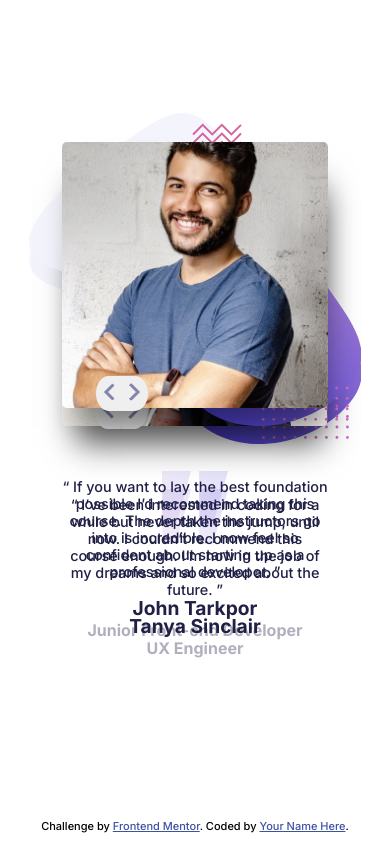
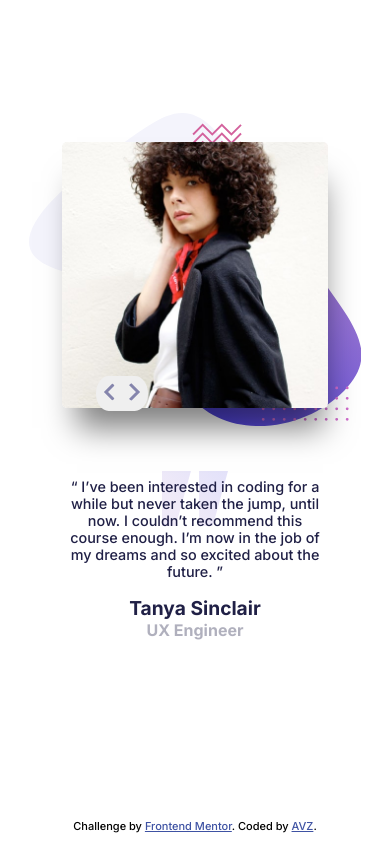
Before and after one commit to AxelZelenskiy/coding-bootcamp-testimonials-slider-master, a website built with webpack: page src/index.html in a window 390 px wide. Built offline with nearby package versions, Linux system fonts and the light colour scheme.

Commit message:
Complete...

```diff
--- a/src/index.html
+++ b/src/index.html
@@ -17,7 +17,7 @@
     <div class="wrapper">
       <div class="slider">
 
-      <div class="slide active">
+      <div class="slide one active">
       <div class="left-block">
         <div class="quotte">
           <p>
@@ -58,8 +58,8 @@
         <div class="right-block john">
           <img src="images/image-john.jpg" alt="John">
           <div class="buttons">
-        <button><img src="images/icon-prev.svg" alt=""></button>
-        <button><img src="images/icon-next.svg" alt=""></button>
+        <button><img src="images/icon-prev.svg" alt="Prev button"></button>
+        <button><img src="images/icon-next.svg" alt="Next button"></button>
       </div>
         </div>
       </div>
@@ -73,7 +73,7 @@
 
  <div class="attribution">
   Challenge by <a href="https://www.frontendmentor.io?ref=challenge" target="_blank">Frontend Mentor</a>.
-  Coded by <a href="#">Your Name Here</a>.
+  Coded by <a href="#">AVZ</a>.
 </div>
 
 </body>
--- a/src/styles/main.scss
+++ b/src/styles/main.scss
@@ -16,13 +16,9 @@ body {
 		min-height: 97vh;
 		font-weight: 300;
 		color: $DarkBlue;
-		// background: url('../images/pattern-bg.svg') no-repeat;
-		// background-position: 90% 50%;
-		// background-size: 50%;
 		.wrapper {
 			margin: 10% auto;
 			width: 85%;
-			// padding: 5%;
 			overflow: hidden;
 			.slider {
 				position: relative;
@@ -96,16 +92,28 @@ body {
 				}
 
 			}
+			.slider > .slide {
+
+			}
 			.slide.active {
-				top: 50%;
 				left: 50%;
-				transform: translate(-50%,-50%);
+				opacity: 1;
+				transition: left .5s,opacity .6s;
 			}
 			.slide {
+				top: 50%;
 				left: 150%;
+				transform: translate(-50%,-50%);
+				opacity: 0;
+				transition: left .5s,opacity .6s;
+				}
 			}
+			.slide.one {
+				left: -150%;
+				transition: left .5s;
+				opacity: 0;
+				transition: opacity .6s;
 			}
-
 
 
 		}
@@ -154,7 +162,7 @@ body {
 			.slide {
 				flex-direction: column-reverse;
 				top: 0;
-				left: 0;
+				left: 150%;
 				transform: none;
 				.left-block, .right-block {
 					width: 100%;
@@ -178,8 +186,10 @@ body {
 				}
 				.right-block {
 					padding: 10%;
-					// margin-bottom: 2rem;
 				}
+			}
+			.slide.active {
+				left: 0;
 			}
 	} }
 }
```
